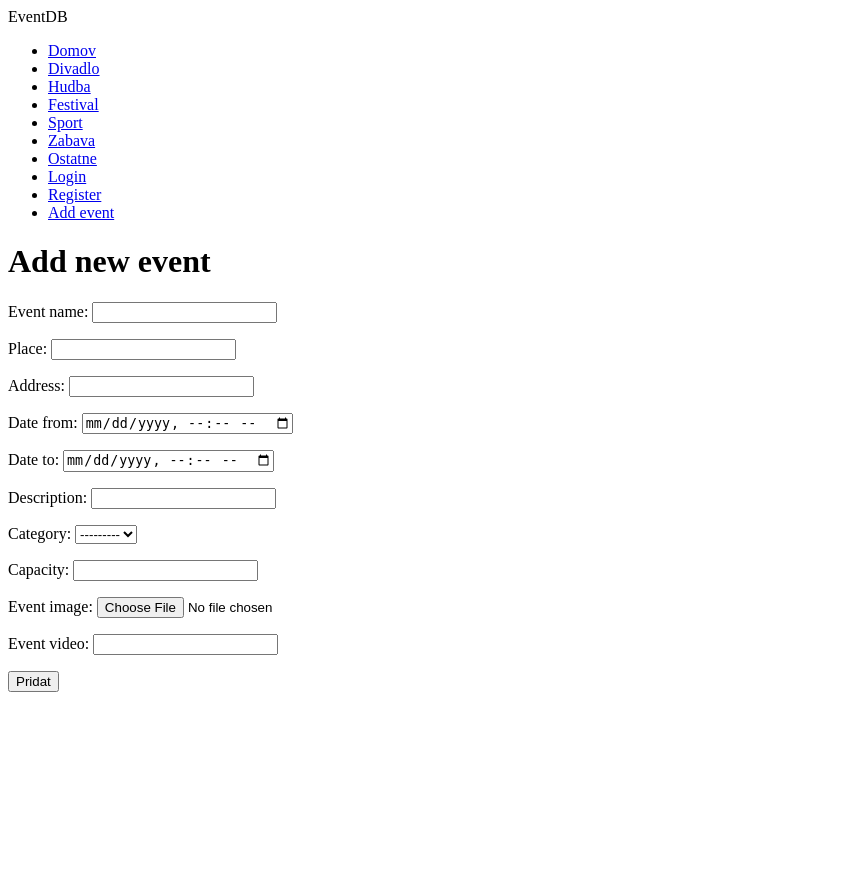
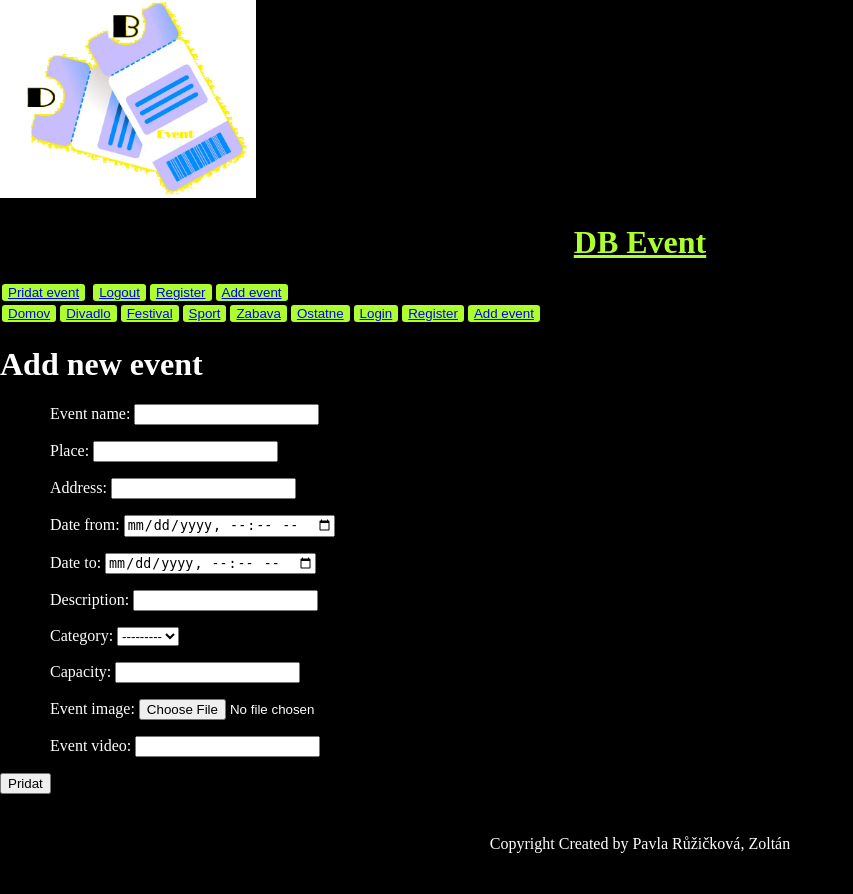
Before and after one commit to zorell11/Event_aggregation_service, a Django app: page /event/create/ in a window 1280 px wide. Shown: the whole page, without its empty margins (0-853 px from the left). Before the commit the page ends 692 px from the top, so only its background shows below. Run offline with Django 4.2, Linux system fonts and the light colour scheme; data that the repository does not hold is empty; parts of the project's set-up code (start-up, migrations or seed data) failed here and were passed over.

Commit message:
html, css update base

```diff
--- a/event_portal/settings.py
+++ b/event_portal/settings.py
@@ -135,3 +135,5 @@ MEDIA_URL = "images/"
 
 LOGIN_REDIRECT_URL = 'index'
 LOGOUT_REDIRECT_URL = 'index'
+
+URL = 'index'
--- /dev/null
+++ b/events/static/events/images/styless.css
@@ -0,0 +1,228 @@
+* {
+    box-sizing: border-box;
+}
+
+body, html {
+    margin: 0;
+    padding: 0;
+}
+
+.headContainer {
+    height: 300px;
+    width: 100vw;
+    display: flex;
+    justify-content: space-between;
+    align-items: center;
+    background: black;
+    font-size: 3em;
+    font-style: italic;
+    font-family: serif;
+}
+
+.headContainer-part {
+    width: 20%;
+}
+
+.headContainer-center {
+    color: greenyellow;
+    width: 60%;
+    text-align: center;
+    margin: 0;
+}
+
+button {
+    background: greenyellow;
+    color: black;
+    border-radius: 5px;
+    transition: linear .3s;
+    cursor: pointer;
+    border: 2px solid black;
+}
+
+button:hover {
+    color: black;
+    background: red;
+    transform: scale(1.1);
+    border: 2px solid black;
+}
+
+.navContainer {
+    height: 40px;
+    width: 100vw;
+    background: black;
+    display: flex;
+    justify-content: flex-end;
+    padding: 0px 30px;
+    align-items: center;
+}
+
+.navContainer button {
+    height: 35px;
+    width: 80px;
+}
+
+.navContainer2 {
+    height: 100px;
+    width: 100vw;
+    display: flex;
+    justify-content: center;
+    align-items: center;
+    background: linear-gradient(black, greenyellow, black);
+}
+
+.navContainer2 button{
+    font-size: 1.2em;
+    height: 60px;
+    width: 180px;
+
+}
+
+body {
+    background: black;
+    color: white;
+}
+
+main {
+    /*display: flex;*/
+    /*flex-direction: column;*/
+    align-items: center;
+    height: 100vh;
+    padding-left: 20%;
+}
+
+.movie-box {
+    height: 500px;
+    width: 60%;
+    min-width: 500px;
+    border: 2px solid silver;
+    position: relative;
+    overflow: hidden;
+}
+
+.movie-box .movie-item {
+    cursor: pointer;
+    position: relative;
+}
+
+.movie-box .movie-item img {
+    width: 100%;
+    height: 100%;
+    object-fit: cover;
+}
+
+.movie-box .arrow {
+    font-size: 24px;
+    cursor: pointer;
+    position: absolute;
+    top: 50%;
+    transform: translateY(-50%);
+    color: red;
+    z-index: 2;
+}
+
+.movie-box .arrow:hover {
+    font-size: 30px;
+    color: greenyellow;
+    transition: linear .3s;
+}
+
+.movie-box .arrow.left {
+    left: 20px;
+}
+
+.movie-box .arrow.right {
+    right: 20px;
+}
+
+.movie-box .movie-container {
+    position: absolute;
+    top: 0;
+    left: 0;
+    width: 100%;
+    height: 100%;
+    display: flex;
+    justify-content: center;
+    align-items: center;
+}
+
+.movie-box .image-container {
+    width: 100%;
+    height: 100%;
+    overflow: hidden;
+}
+
+.movie-box .play-button {
+    position: absolute;
+    font-size: 24px;
+    color: white;
+    background: transparent;
+    border: none;
+    cursor: pointer;
+    transition: linear .3s;
+    z-index: 3;
+}
+
+.movie-box .play-button:hover {
+    color: greenyellow;
+}
+
+.movie-box:hover .play-button {
+    opacity: 0.7;
+}
+
+.movie-box .video-container {
+    display: none;
+    position: absolute;
+    top: 0;
+    left: 0;
+    width: 100%;
+    height: 100%;
+}
+
+.movie-box .video-container video {
+    width: 100%;
+    height: 100%;
+    object-fit: cover;
+}
+
+.movie-box.playing .video-container {
+    display: flex;
+}
+
+footer {
+    height: 100px;
+    width: 100vw;
+    background: black;
+    display: flex;
+    justify-content: center;
+    align-items: center;
+}
+
+p {
+    padding: 0px 50px;
+}
+
+.News {
+    height: 300px;
+    width: auto;
+}
+
+.actors-list {
+    align-items: center;
+    width: 30%;
+    float: left;
+}
+
+.directors-list {
+    align-items: center;
+    width: 30%;
+    float: left;
+}
+
+.person-details {
+    width: 80%;
+}
+
+.current-page {
+    background-color: darkgray;
+}
--- a/events/templates/events/index.html
+++ b/events/templates/events/index.html
@@ -6,7 +6,7 @@
     <ul>
         {% for event in events %}
             <li><a href="{% url 'event_detail' event.id %}">{{ event.event_name }} : {{ event.get_time_from }} - {{ event.get_time_to }}  </a> </li>
-       <p>{{ event.description|truncatechars:50 }} </p>
+        <p>{{ event.description|truncatechars:50 }} </p>
 
         {% endfor %}
     </ul>
--- a/events/views.py
+++ b/events/views.py
@@ -1,3 +1,4 @@
+from builtins import print
 from concurrent.futures._base import LOGGER
 
 from django.shortcuts import render, redirect
--- a/templates/base.html
+++ b/templates/base.html
@@ -1,42 +1,64 @@
 {% load static %}
+
 <!doctype html>
-<html lang="en">
+<html lang="en-us">
 <head>
     <meta charset="UTF-8">
     <meta name="viewport"
           content="width=device-width, user-scalable=no, initial-scale=1.0, maximum-scale=1.0, minimum-scale=1.0">
     <meta http-equiv="X-UA-Compatible" content="ie=edge">
-    <title>Document</title>
+    <title>DB Event</title>
+    <link rel="stylesheet" href="{% static 'events/images/styless.css' %}">
 </head>
-<body>
-    <header>
-        <nav>
-            <div class="logo">EventDB</div>
-            <ul>
-                <li><a href="{% url 'index' %}">Domov</a></li>
-                <li><a href="{% url 'event_category' 'Divadlo' %}">Divadlo</a></li>
-                <li><a href="{% url 'event_category' 'Hudba' %}">Hudba</a></li>
-                <li><a href="{% url 'event_category' 'Festival' %}">Festival</a></li>
-                <li><a href="{% url 'event_category' 'Sport' %}">Sport</a></li>
-                <li><a href="{% url 'event_category' 'Zabava' %}">Zabava</a></li>
-                <li><a href="{% url 'event_category' 'Ostatne' %}">Ostatne</a></li>
-                {% if request.user.organizer or request.user.is_superuser %}
-                    <li><a href="{% url 'event_create' %}">Pridat event</a></li>
+
+     <header class="Logo">
+            <img class="headContainer-part" alt="Logo" src="{% static 'events/images/logo.jpg' %}">
+            <a href="{% url 'index' %}"  class="headContainer-center"><h1>DB Event</h1></a>
+        </header>
+
+ <header>
+
+             <div class="menu1" id="menu1">
+
+                   <button><a href="{% url 'event_create' %}">Pridat event</a></button>
+                {% if request.user.is_authenticated %}
+                Prihlaseny ako: <a href="{% url 'profile' %}">{{request.user}}></a>
+                    <a href="{% url 'logout' %}"></a><button>Logout</button>
+                {% else %}
+                <button><a href="{% url 'login' %}">Logout </a>
+                <button><a href="{% url 'user_signup' %}">Register</a>
+                <button><a href="{% url 'organizer_signup' %}">Add event</a>
                 {% endif %}
+             </div>
+
+     <div class="menu2" id="menu2"  >
+                <button><a href="{% url 'index' %}">Domov</a>
+                <button><a href="{% url 'event_category' 'Divadlo' %}">Divadlo</a>
+                <button><a href="{% url 'event_category' 'Festival' %}">Festival</a>
+                <button><a href="{% url 'event_category' 'Sport' %}">Sport</a>
+                <button><a href="{% url 'event_category' 'Zabava' %}">Zabava</a>
+                <button><a href="{% url 'event_category' 'Ostatne' %}">Ostatne</a>
+                         {% if request.user.organizer or request.user.is_superuser %}
+                <button><a href="{% url 'event_create' %}">Pridat event</a> </button>
+          {% endif %}
                 {% if request.user.is_authenticated %}
-                    <li>Prihlaseny ako:<a href="{% url 'profile' %}">{{request.user}}</a></li>
-                    <li><a href="{% url 'logout' %}">Logout</a></li>
-                {% else %}
-                <li><a href="{% url 'login' %}">Login</a></li>
-                <li><a href="{% url 'user_signup' %}">Register</a></li>
-                <li><a href="{% url 'organizer_signup' %}">Add event</a></li>
+                Prihlaseny ako: <a href="{% url 'profile' %}">{{request.user}}</a>
+             <button>   <a href="{% url 'logout' %}">Logout</a>
+         {% else %}
+                <button> <a href="{% url 'login' %}">Login</a>
+                <button> <a href="{% url 'user_signup' %}">Register</a>
+                <button> <a href="{% url 'organizer_signup' %}">Add event</a>
                 {% endif %}
 
-            </ul>
-        </nav>
     </header>
+
     {% block content %}
     {% endblock %}
 
-</body>
+
+    <footer>Copyright Created by Pavla Růžičková, Zoltán</footer>
+    <script src="{% static 'viewer/script.js' %} "></script>
+    <body>
+    </body>
+
 </html>
```
Also changed, not shown: events/static/events/images/logo.jpg (added).
